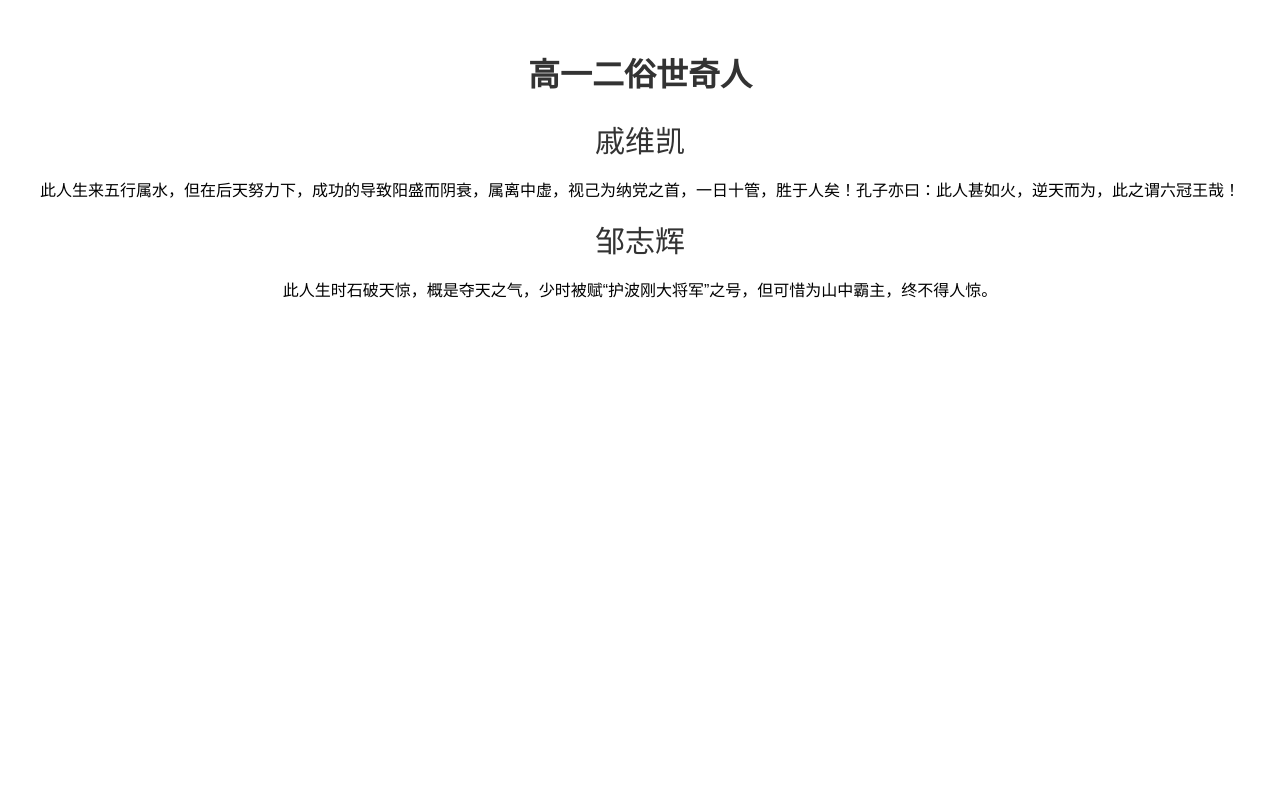
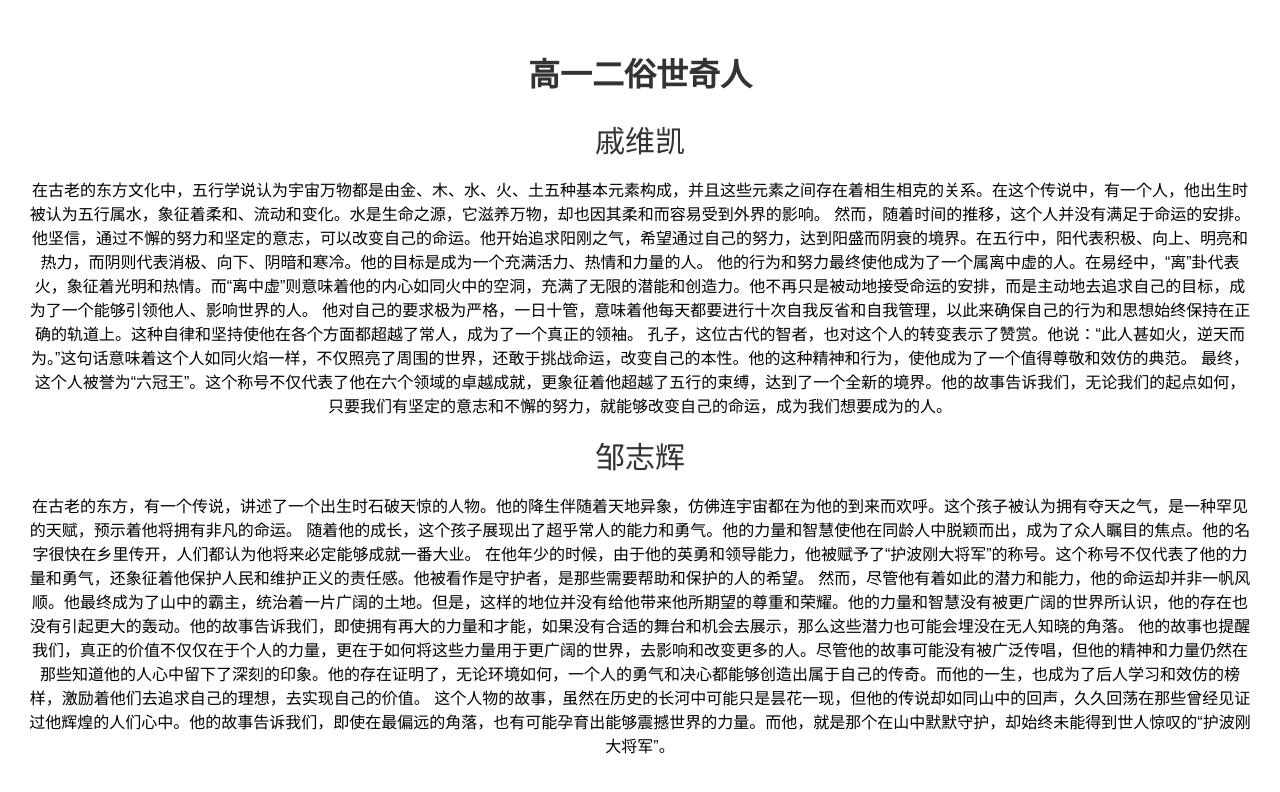
Before and after one commit to hellofornow/jty, a plain HTML site: page index.html in a window 1280 px wide. Drawn offline with Linux system fonts and the light colour scheme.

Commit message:
Add files via upload

```diff
--- a/index.html
+++ b/index.html
@@ -28,7 +28,19 @@
 <body>
     <h1>高一二俗世奇人</h1>
     <a href="https://cen59.com" target="_blank">戚维凯</a>
-    <p>此人生来五行属水，但在后天努力下，成功的导致阳盛而阴衰，属离中虚，视己为纳党之首，一日十管，胜于人矣！孔子亦曰：此人甚如火，逆天而为，此之谓六冠王哉！</p>
+    <p>在古老的东方文化中，五行学说认为宇宙万物都是由金、木、水、火、土五种基本元素构成，并且这些元素之间存在着相生相克的关系。在这个传说中，有一个人，他出生时被认为五行属水，象征着柔和、流动和变化。水是生命之源，它滋养万物，却也因其柔和而容易受到外界的影响。
+然而，随着时间的推移，这个人并没有满足于命运的安排。他坚信，通过不懈的努力和坚定的意志，可以改变自己的命运。他开始追求阳刚之气，希望通过自己的努力，达到阳盛而阴衰的境界。在五行中，阳代表积极、向上、明亮和热力，而阴则代表消极、向下、阴暗和寒冷。他的目标是成为一个充满活力、热情和力量的人。
+他的行为和努力最终使他成为了一个属离中虚的人。在易经中，“离”卦代表火，象征着光明和热情。而“离中虚”则意味着他的内心如同火中的空洞，充满了无限的潜能和创造力。他不再只是被动地接受命运的安排，而是主动地去追求自己的目标，成为了一个能够引领他人、影响世界的人。
+他对自己的要求极为严格，一日十管，意味着他每天都要进行十次自我反省和自我管理，以此来确保自己的行为和思想始终保持在正确的轨道上。这种自律和坚持使他在各个方面都超越了常人，成为了一个真正的领袖。
+孔子，这位古代的智者，也对这个人的转变表示了赞赏。他说：“此人甚如火，逆天而为。”这句话意味着这个人如同火焰一样，不仅照亮了周围的世界，还敢于挑战命运，改变自己的本性。他的这种精神和行为，使他成为了一个值得尊敬和效仿的典范。
+最终，这个人被誉为“六冠王”。这个称号不仅代表了他在六个领域的卓越成就，更象征着他超越了五行的束缚，达到了一个全新的境界。他的故事告诉我们，无论我们的起点如何，只要我们有坚定的意志和不懈的努力，就能够改变自己的命运，成为我们想要成为的人。
+</p>
     <a href="https://monkey.com" target="_blank">邹志辉</a>
-    <p>此人生时石破天惊，概是夺天之气，少时被赋“护波刚大将军”之号，但可惜为山中霸主，终不得人惊。</p>
+    <p>在古老的东方，有一个传说，讲述了一个出生时石破天惊的人物。他的降生伴随着天地异象，仿佛连宇宙都在为他的到来而欢呼。这个孩子被认为拥有夺天之气，是一种罕见的天赋，预示着他将拥有非凡的命运。
+随着他的成长，这个孩子展现出了超乎常人的能力和勇气。他的力量和智慧使他在同龄人中脱颖而出，成为了众人瞩目的焦点。他的名字很快在乡里传开，人们都认为他将来必定能够成就一番大业。
+在他年少的时候，由于他的英勇和领导能力，他被赋予了“护波刚大将军”的称号。这个称号不仅代表了他的力量和勇气，还象征着他保护人民和维护正义的责任感。他被看作是守护者，是那些需要帮助和保护的人的希望。
+然而，尽管他有着如此的潜力和能力，他的命运却并非一帆风顺。他最终成为了山中的霸主，统治着一片广阔的土地。但是，这样的地位并没有给他带来他所期望的尊重和荣耀。他的力量和智慧没有被更广阔的世界所认识，他的存在也没有引起更大的轰动。他的故事告诉我们，即使拥有再大的力量和才能，如果没有合适的舞台和机会去展示，那么这些潜力也可能会埋没在无人知晓的角落。
+他的故事也提醒我们，真正的价值不仅仅在于个人的力量，更在于如何将这些力量用于更广阔的世界，去影响和改变更多的人。尽管他的故事可能没有被广泛传唱，但他的精神和力量仍然在那些知道他的人心中留下了深刻的印象。他的存在证明了，无论环境如何，一个人的勇气和决心都能够创造出属于自己的传奇。而他的一生，也成为了后人学习和效仿的榜样，激励着他们去追求自己的理想，去实现自己的价值。
+这个人物的故事，虽然在历史的长河中可能只是昙花一现，但他的传说却如同山中的回声，久久回荡在那些曾经见证过他辉煌的人们心中。他的故事告诉我们，即使在最偏远的角落，也有可能孕育出能够震撼世界的力量。而他，就是那个在山中默默守护，却始终未能得到世人惊叹的“护波刚大将军”。
+</p>
 </body>
```
